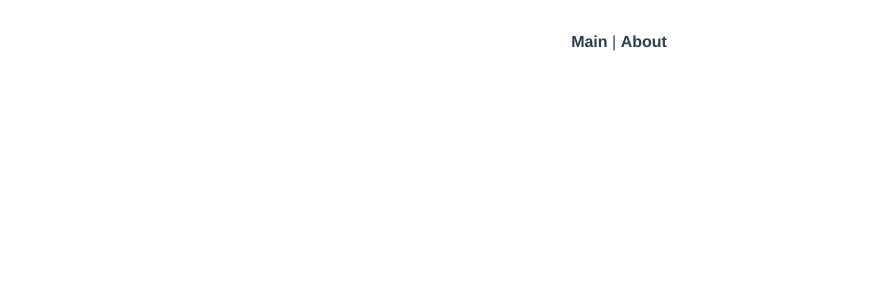
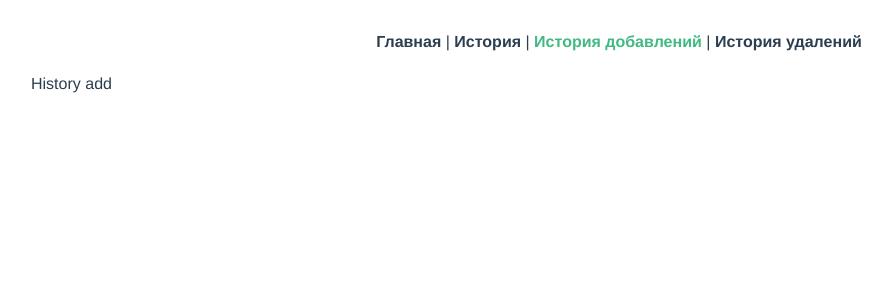
Before and after one commit to iozheg/bell-test-task, a Vue app: page /history/add in a window 1280 px wide. Shown: the top 300 px of the page, without its empty margins (21-913 px from the left). Built offline with nearby package versions, Linux system fonts and the light colour scheme; no server answers.

Commit message:
add navigation, stub history page

```diff
--- a/src/App.vue
+++ b/src/App.vue
@@ -1,17 +1,17 @@
 <template>
   <div id="app">
-    <div id="nav">
-      <router-link to="/">Main</router-link> |
-      <router-link to="/about">About</router-link>
-    </div>
+    <navigation />
     <router-view />
   </div>
 </template>
 
 <script lang="ts">
 import { Component, Vue } from 'vue-property-decorator';
+import Navigation from '@/components/Navigation.vue';
 
-@Component
+@Component({
+  components: { Navigation },
+})
 export default class App extends Vue {
   created() {
     this.$store.dispatch('loadData');
--- /dev/null
+++ b/src/components/Navigation.vue
@@ -0,0 +1,16 @@
+<template functional>
+  <div id="nav">
+    <router-link :to="{ name: 'main' }">Главная</router-link> |
+    <router-link :to="{ name: 'history', params: { type: 'all' } }"
+      >История</router-link
+    >
+    |
+    <router-link :to="{ name: 'history', params: { type: 'add' } }">
+      История добавлений
+    </router-link>
+    |
+    <router-link :to="{ name: 'history', params: { type: 'remove' } }">
+      История удалений
+    </router-link>
+  </div>
+</template>
--- a/src/pages/History.vue
+++ b/src/pages/History.vue
@@ -0,0 +1,67 @@
+<template>
+  <div class="container">
+    <div class="columns">
+      History {{ type }}
+      <!-- <div class="column">
+        Total
+        <div class="field">
+          <div class="control">
+            <input
+              v-model="filter"
+              class="input"
+              type="text"
+              placeholder="Filter"
+            />
+          </div>
+        </div>
+        <list
+          :list="filter ? filtered : list"
+          :action-label="'+'"
+          @action="select"
+        />
+      </div> -->
+      <!-- <div class="column">
+        Selected
+        <list :list="selected" :action-label="'-'" @action="unselect" />
+      </div> -->
+    </div>
+  </div>
+</template>
+
+<script lang="ts">
+import 'bulma/css/bulma.css';
+import { Component, Vue, Prop } from 'vue-property-decorator';
+import { mapGetters, mapMutations, mapState } from 'vuex';
+import Navigation from '@/components/Navigation.vue';
+import List from '@/components/List.vue';
+
+@Component({
+  components: { Navigation, List },
+  computed: {
+    ...mapState(['list', 'selected']),
+    ...mapGetters(['filtered']),
+  },
+  methods: mapMutations(['select', 'unselect']),
+})
+export default class History extends Vue {
+  @Prop({ default: '' }) readonly type!: string;
+}
+</script>
+
+<!-- Add "scoped" attribute to limit CSS to this component only -->
+<style scoped>
+h3 {
+  margin: 40px 0 0;
+}
+ul {
+  list-style-type: none;
+  padding: 0;
+}
+li {
+  display: inline-block;
+  margin: 0 10px;
+}
+a {
+  color: #42b983;
+}
+</style>
--- a/src/pages/Main.vue
+++ b/src/pages/Main.vue
@@ -50,21 +50,3 @@ export default class Main extends Vue {
   }
 }
 </script>
-
-<!-- Add "scoped" attribute to limit CSS to this component only -->
-<style scoped>
-h3 {
-  margin: 40px 0 0;
-}
-ul {
-  list-style-type: none;
-  padding: 0;
-}
-li {
-  display: inline-block;
-  margin: 0 10px;
-}
-a {
-  color: #42b983;
-}
-</style>
--- a/src/router/index.ts
+++ b/src/router/index.ts
@@ -1,24 +1,22 @@
 import Vue from 'vue';
 import VueRouter, { RouteConfig } from 'vue-router';
-import Main from '../pages/Main.vue';
+import Main from '@/pages/Main.vue';
+import History from '@/pages/History.vue';
 
 Vue.use(VueRouter);
 
 const routes: Array<RouteConfig> = [
   {
     path: '/',
-    name: 'Main',
+    name: 'main',
     component: Main,
   },
-  // {
-  //   path: "/about",
-  //   name: "About",
-  //   // route level code-splitting
-  //   // this generates a separate chunk (about.[hash].js) for this route
-  //   // which is lazy-loaded when the route is visited.
-  //   component: () =>
-  //     import(/* webpackChunkName: "about" */ "../views/About.vue")
-  // }
+  {
+    path: '/history/:type',
+    name: 'history',
+    component: History,
+    props: true,
+  },
 ];
 
 const router = new VueRouter({
```
